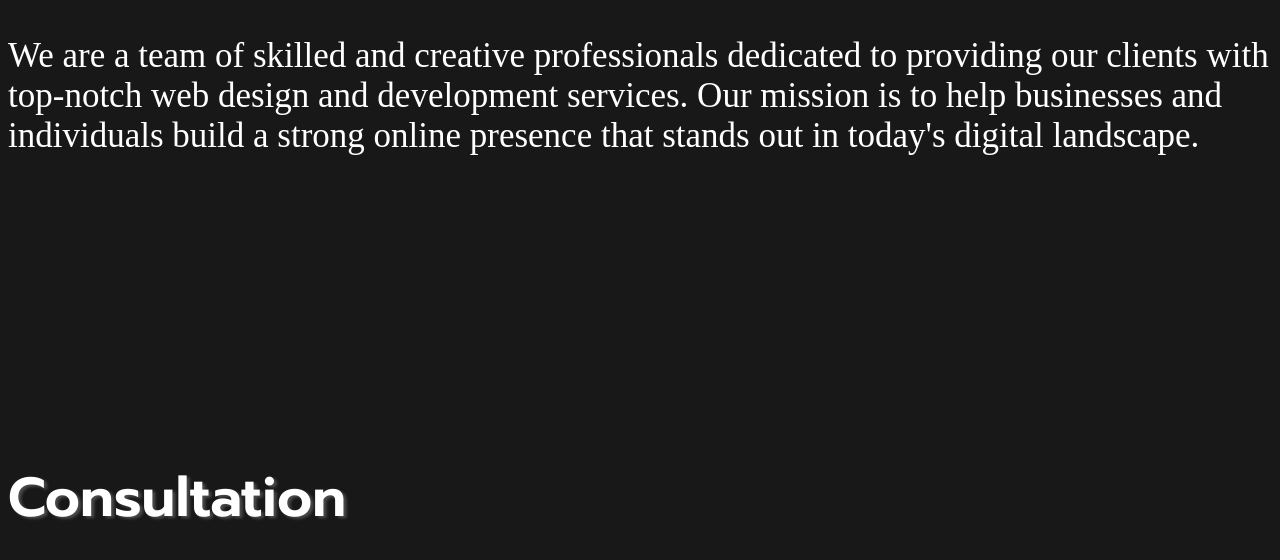
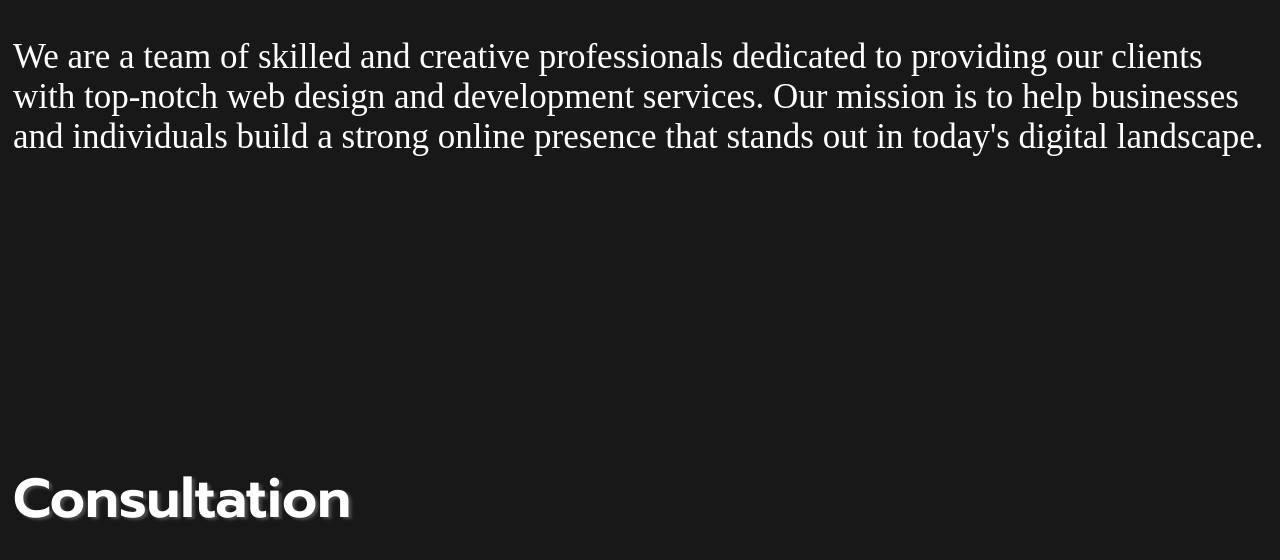
Before and after one commit to vivinkv6/buggy-coder, a plain HTML site: page index.html in a window 1280 px wide. Shown: the part 1840-2400 px from the top of the page. Drawn offline with Linux system fonts and the light colour scheme; a web font is replaced by a local one.

```diff
--- a/index.css
+++ b/index.css
@@ -28,6 +28,8 @@ body {
   background-color: var(--primary);
   color: var(--content);
   height: auto;
+  margin-left: -2px;
+  margin-top: -1px;
 }
 
 /* Navbar */
@@ -106,12 +108,14 @@ section .about-video {
 
 section > article > .about-content {
   font-size: 35px;
+  margin-left: 15px;
 }
 
 section > .header {
   font-size: 55px;
   font-family: "Prompt", sans-serif;
   text-shadow: 3px 2px 3px var(--shadow);
+  margin-left: 15px;
 }
 
 /* customer */
@@ -124,12 +128,9 @@ section .customer-video {
 
 section > article > .customer-content {
   font-size: 35px;
+  margin-left: 15px;
 }
 
-section > .header {
-  font-size: 55px;
-  font-family: "Prompt", sans-serif;
-}
 
 /* happy-customer */
 
@@ -141,12 +142,10 @@ section .happy-customer-video {
 
 section > article > .happy-customer-content {
   font-size: 35px;
+  margin-left: 15px;
 }
 
-section > .header {
-  font-size: 55px;
-  font-family: "Prompt", sans-serif;
-}
+
 /* Footer */
 footer {
   background-color: var(--footer);
--- a/styles/contact.css
+++ b/styles/contact.css
@@ -15,6 +15,8 @@ body {
   background-color: var(--primary);
   color: var(--content);
   height: auto;
+  margin-left: -2px;
+  margin-top: -1px;
 }
 
 /* Navbar */
--- a/styles/service.css
+++ b/styles/service.css
@@ -16,6 +16,8 @@ body {
   background-color: var(--primary);
   color: var(--content);
   height: auto;
+  margin-left: -2px;
+  margin-top: -1px;
 }
 
 /* Navbar */
--- a/styles/team.css
+++ b/styles/team.css
@@ -16,6 +16,8 @@ body {
   background-color: var(--primary);
   color: var(--content);
   height: auto;
+  margin-left: -2px;
+  margin-top: -1px;
 }
 
 /* Navbar */
```
